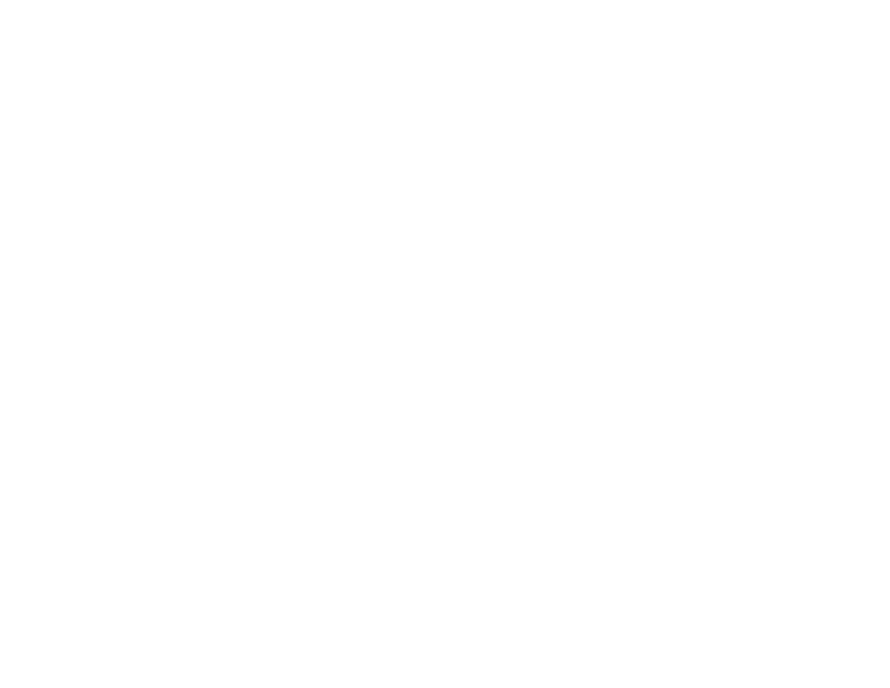
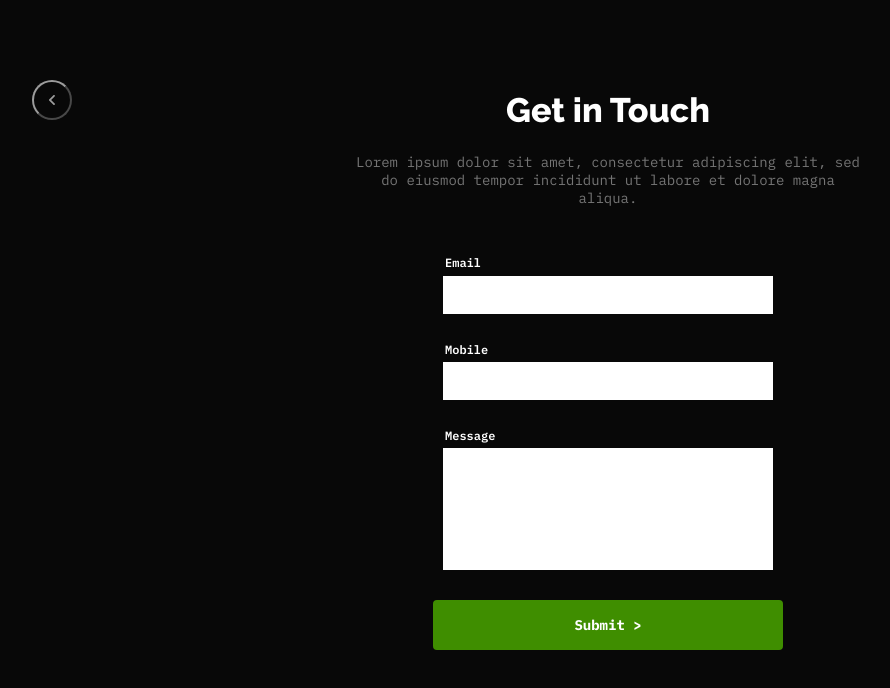
Before and after one commit to Ghostdpariah/My-Portfolio-Project, a React (Vite) app: page /getInTouch in a window 1280 px wide. Before the commit this address had no page. Shown: the top 688 px of the page, without its empty margins (32-922 px from the left). Built offline with nearby package versions, Linux system fonts and the light colour scheme.

Commit message:
second commit

```diff
--- a/src/App.css
+++ b/src/App.css
@@ -206,6 +206,14 @@
   text-align: center;
 }
 
+.return-home-recent button img {
+  width: 15px;
+  position: absolute;
+  top: 2%;
+  left: 5%;
+  cursor: pointer;
+}
+
 /* Carousel */
 .buttons button {
   height: 40px;
@@ -321,3 +329,98 @@
   color: #ffffff;
   padding-left: 0;
 }
+
+.testimonial-container button {
+  height: 40px;
+  width: 39.89px;
+  border-radius: 50%;
+  border-color: #9c9c9c;
+  cursor: pointer;
+  background-color: #080808;
+  position: absolute;
+  top: 10%;
+  left: 5%;
+}
+/* Get in Touuch */
+.form-container {
+  background-color: #080808;
+  padding: 1px;
+  height: 100vh;
+}
+
+.form-container h1 {
+  font-size: 34px;
+  font-family: "Raleway";
+  color: #ffffff;
+  text-align: center;
+  font-weight: 800;
+  margin-top: 7%;
+}
+.form-container p {
+  color: #757575;
+  margin: auto;
+  text-align: center;
+  font-family: "IBM Plex Mono";
+  font-size: 14px;
+  font-weight: 400;
+  letter-spacing: 1%;
+  width: 40%;
+  padding-bottom: 20px;
+}
+
+.form-container label {
+  display: block;
+  color: #ffffff;
+  text-align: left;
+  line-height: 100%;
+  font-size: 12px;
+  font-family: "IBM Plex Mono";
+  font-weight: 600;
+  width: 326px;
+  margin: auto;
+  padding-top: 30px;
+}
+
+.form-container input {
+  display: block;
+  margin: auto;
+  border: 1px;
+  width: 326px;
+  height: 36px;
+  margin-top: 0.5%;
+}
+
+.message input {
+  height: 120px;
+  margin-bottom: 30px;
+}
+
+.submit-button button {
+  width: 350px;
+  height: 50px;
+  border: 1px;
+  border-color: #62ba1b;
+  background-color: #3f8e00;
+  border-radius: 4px;
+  display: block;
+  margin: auto;
+}
+
+.submit-button button span {
+  color: #ffffff;
+  font-family: "IBM Plex Mono";
+  font-size: 14px;
+  line-height: 100%;
+  font-weight: 700;
+}
+.return-button button {
+  height: 40px;
+  width: 39.89px;
+  border-radius: 50%;
+  border-color: #9c9c9c;
+  cursor: pointer;
+  background-color: #080808;
+  position: absolute;
+  top: 10%;
+  left: 5%;
+}
--- a/src/App.jsx
+++ b/src/App.jsx
@@ -4,6 +4,7 @@
 
 import RecentWork from "./RecentWork";
 import Testimonial from "./Testimonial";
+import GetInTouch from "./GetinTouch";
 
 function App() {
   return (
@@ -12,6 +13,7 @@
         <Route path="/" element={<Home />} />
         <Route path="/recentWork" element={<RecentWork />} />
         <Route path="/testimonial" element={<Testimonial />} />
+        <Route path="/getInTouch" element={<GetInTouch />} />
       </Routes>
     </BrowserRouter>
   );
--- a/src/GetInTouch.jsx
+++ b/src/GetInTouch.jsx
@@ -1,10 +1,15 @@
+import { useState } from "react";
+import { Link } from "react-router-dom";
+import arrowLeft from "./assets/arrowLeft.png";
+
 export default function GetInTouch() {
   const [formData, setFormData] = useState({
     Email: "",
     Mobile: "",
     Message: "",
   });
-  const [isSubmitted, setSubmitted0] = useState(false);
+
+  const [isSubmitted, setSubmitted] = useState(false);
 
   const handleChange = (e) => {
     const { name, value } = e.target;
@@ -12,11 +17,68 @@
       ...prevState,
       [name]: value,
     }));
-
-    const handleSubmit = (e) => {
-      /* ... */
-    };
   };
 
-  return <div>GetinTouch</div>;
+  const handleSubmit = (e) => {
+    e.preventDefault();
+
+    console.log("Submitted:", formData);
+    setSubmitted(true);
+
+    // You can send data to backend here
+  };
+
+  return (
+    <div className="form-container">
+      <h1>Get in Touch</h1>
+      <p>
+        Lorem ipsum dolor sit amet, consectetur adipiscing elit, sed do eiusmod
+        tempor incididunt ut labore et dolore magna aliqua.
+      </p>
+
+      <form onSubmit={handleSubmit}>
+        <label>Email</label>
+        <div>
+          <input
+            type="text"
+            name="Email"
+            value={formData.Email}
+            onChange={handleChange}
+          />
+        </div>
+
+        <label>Mobile</label>
+        <div>
+          <input
+            type="text"
+            name="Mobile"
+            value={formData.Mobile}
+            onChange={handleChange}
+          />
+        </div>
+
+        <label>Message</label>
+        <div className="message">
+          <input
+            type="text"
+            name="Message"
+            value={formData.Message}
+            onChange={handleChange}
+          />
+        </div>
+        <div className="submit-button">
+          <button type="submit">
+            <span>Submit {">"}</span>
+          </button>
+        </div>
+      </form>
+      <div className="return-button">
+        <Link to="/">
+          <button class>
+            <img src={arrowLeft} alt="Go home" />
+          </button>
+        </Link>
+      </div>
+    </div>
+  );
 }
--- a/src/Navigation.jsx
+++ b/src/Navigation.jsx
@@ -10,7 +10,7 @@
           <a href="#"> Case Studies</a>
           <Link to="/testimonial"> Testimonials</Link>
           <Link to="/recentWork"> Recent work</Link>
-          <a href="#"> Get In Touch</a>
+          <Link to="/getInTouch"> Get In Touch</Link>
           <img src={smIcon} />
         </div>
       </nav>
--- a/src/RecentWork.jsx
+++ b/src/RecentWork.jsx
@@ -4,7 +4,8 @@
 import arrowRight from "./assets/arrowRight.png";
 import workImageThree from "./assets/workImageThree.jpg";
 import workImageFour from "./assets/workImageFour.jpg";
-import { useState, useEffect } from "react";
+import { useState } from "react";
+import { Link } from "react-router-dom";
 
 const slideObject = [
   {
@@ -91,6 +92,13 @@
           <img src={arrowRight} />
         </button>
       </div>
+      <div class="return-home-recent">
+        <Link to="/">
+          <button class>
+            <img src={arrowLeft} alt="Go home" />
+          </button>
+        </Link>
+      </div>
     </div>
   );
 }
--- a/src/Testimonial.jsx
+++ b/src/Testimonial.jsx
@@ -1,6 +1,8 @@
 import quote from "./assets/quote.png";
 import rectangeImg from "./assets/rectangleImg.png";
 import clientOne from "./assets/clientOne.png";
+import arrowLeft from "./assets/arrowLeft.png";
+import { Link } from "react-router-dom";
 
 export default function Testimonial() {
   return (
@@ -67,6 +69,11 @@
             </div>
           </div>
         </div>
+        <Link to="/">
+          <button>
+            <img src={arrowLeft} alt="Go home" />
+          </button>
+        </Link>
       </div>
     </>
   );
```
